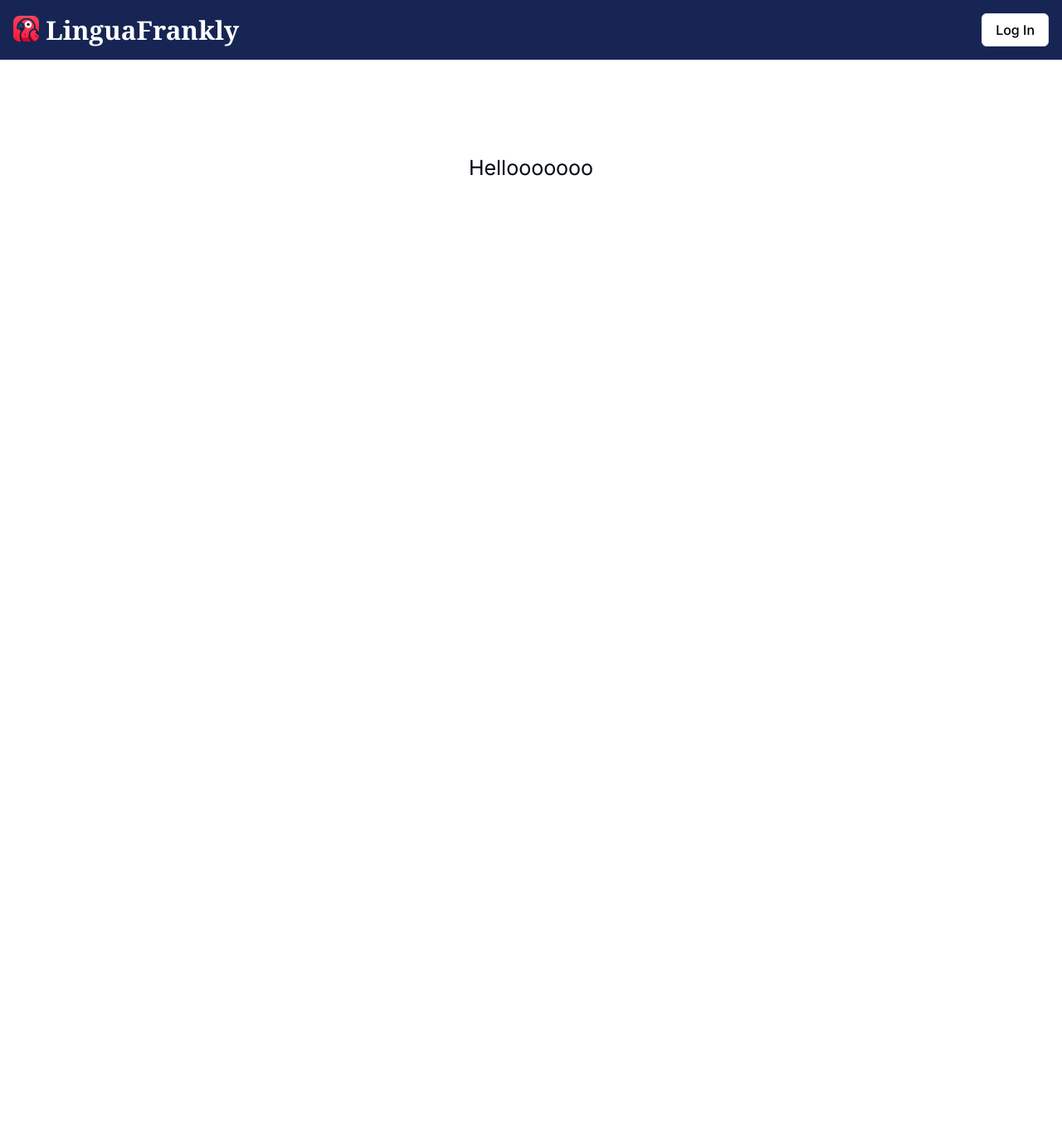
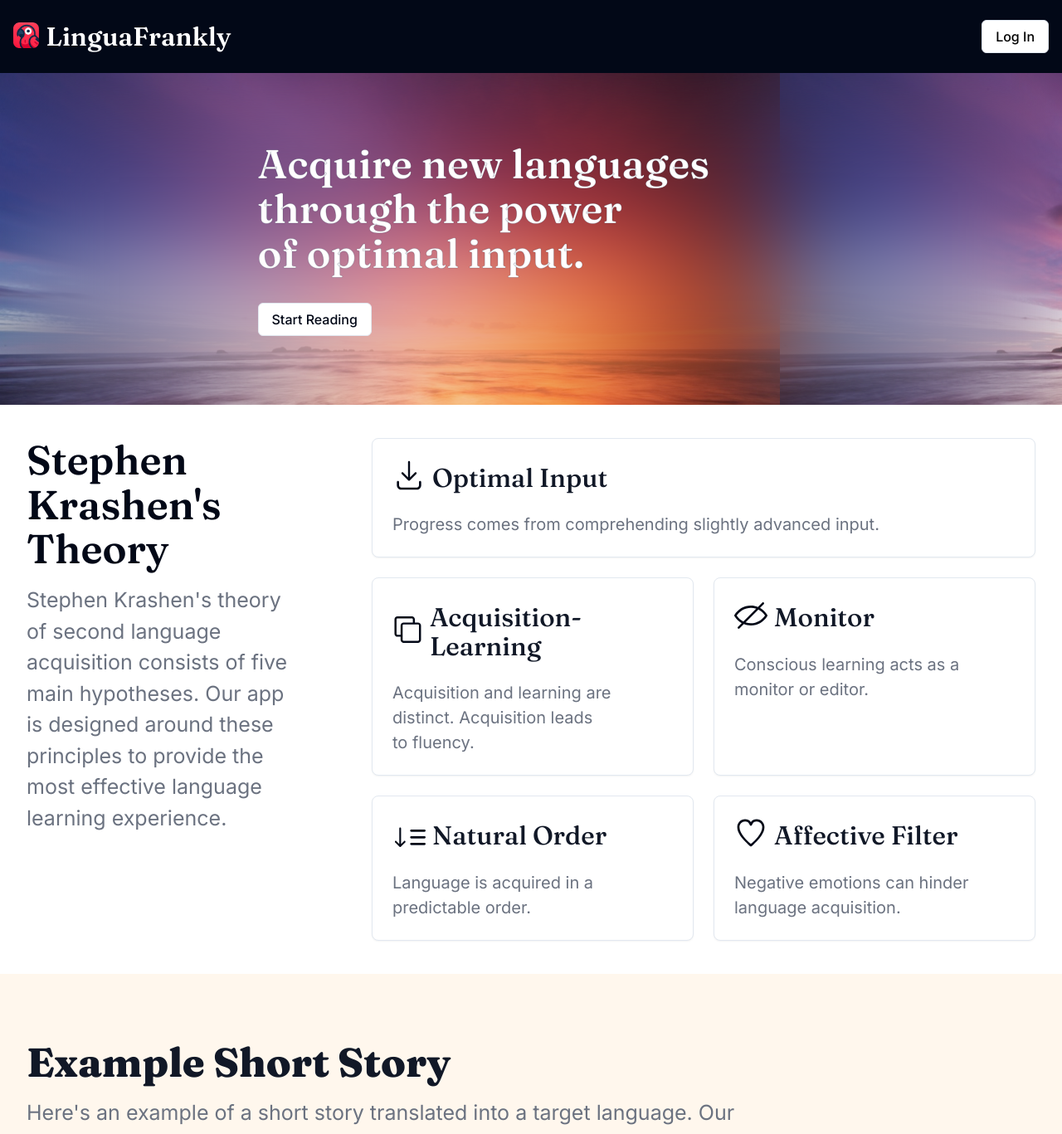
Before and after one commit to taylorsabbag/lingua-frankly, a Next.js app: page / in a window 1280 px wide. Shown: the top 1367 px of the page at 83% size. Before the commit the page ends 888 px from the top, so only its background shows below. Built offline with nearby package versions, Linux system fonts and the light colour scheme; no server answers.

Commit message:
Create marketing landing page.

```diff
--- a/app/layout.tsx
+++ b/app/layout.tsx
@@ -33,7 +33,8 @@ export default function RootLayout({
       <body
         className={cn(
           "min-h-screen bg-background font-sans antialiased",
-          fontSans.variable
+          fontSans.variable,
+          fontSerif.variable
         )}
       >
         <Header />
--- a/app/page.tsx
+++ b/app/page.tsx
@@ -1,7 +1,129 @@
+import { buttonVariants } from "@/components/ui/button";
+import Link from "next/link";
+import { Card, CardHeader, CardContent } from "@/components/ui/card";
+import { DownloadIcon, CopyIcon, EyeNoneIcon, TextAlignBottomIcon, HeartIcon } from "@radix-ui/react-icons";
+
 export default function Home() {
-  return (
-    <main className="flex min-h-screen flex-col items-center justify-between p-24">
-      Hellooooooo
-    </main>
-  );
+	return (
+		<main className="flex flex-col min-h-screen">
+			<div>
+				<div className="hero-wrapper">
+					<div className="hero-box grid place-content-center">
+						<h2>Acquire new languages through the power of optimal input.</h2>
+						<Link
+							href="/auth"
+							className={buttonVariants({
+								variant: "outline",
+								className: "w-fit px-15 bg-opacity-0 border",
+							})}
+						>
+							Start Reading
+						</Link>
+					</div>
+				</div>
+				<section className="py-10 bg-white">
+					<div className="container px-4 mx-auto sm:px-6 lg:px-8">
+						<div className="lg:grid lg:grid-cols-3 lg:gap-8">
+							<div>
+								<h2>Stephen Krashen's Theory</h2>
+								<p className="mt-4 text-lg text-gray-500">
+									Stephen Krashen's theory of second language acquisition
+									consists of five main hypotheses. Our app is designed around
+									these principles to provide the most effective language
+									learning experience.
+								</p>
+							</div>
+							<div className="mt-12 lg:mt-0 lg:col-span-2">
+								<div className="grid grid-cols-2 gap-6">
+                <Card className="col-span-2">
+										<CardHeader className="flex flex-row items-center gap-2">
+                      <DownloadIcon className="size-10 align-baseline" />
+											<h4 className="font-medium text-gray-900">
+												Optimal Input
+											</h4>
+										</CardHeader>
+										<CardContent>
+											<p className="text-base text-gray-500 w-fit">
+												Progress comes from comprehending slightly advanced
+												input.
+											</p>
+										</CardContent>
+									</Card>
+									<Card>
+										<CardHeader className="flex flex-row items-center gap-2">
+                      <CopyIcon className="size-10 align-baseline" />
+                      <h4 className=" font-medium text-gray-900">
+												Acquisition-Learning
+											</h4>
+										</CardHeader>
+										<CardContent>
+											<p className="text-base text-gray-500 w-fit">
+												Acquisition and learning are distinct. Acquisition leads
+												to fluency.
+											</p>
+										</CardContent>
+									</Card>
+									<Card>
+										<CardHeader className="flex flex-row items-center gap-2">
+											<EyeNoneIcon className="size-10 align-baseline" />
+											<h4 className="font-medium text-gray-900">
+												Monitor
+											</h4>
+										</CardHeader>
+										<CardContent>
+											<p className="text-base text-gray-500 w-fit">
+												Conscious learning acts as a monitor or editor.
+											</p>
+										</CardContent>
+									</Card>
+									<Card>
+										<CardHeader className="flex flex-row items-center gap-2">
+											<TextAlignBottomIcon className="size-10 align-baseline" />
+											<h4 className="font-medium text-gray-900">
+												Natural Order
+											</h4>
+										</CardHeader>
+										<CardContent>
+											<p className="text-base text-gray-500 w-fit">
+												Language is acquired in a predictable order.
+											</p>
+										</CardContent>
+									</Card>
+									<Card>
+										<CardHeader  className="flex flex-row items-center gap-2">
+											<HeartIcon className="size-10 align-baseline" />
+											<h4 className="font-medium text-gray-900">
+												Affective Filter
+											</h4>
+										</CardHeader>
+										<CardContent>
+											<p className="text-base text-gray-500 w-fit">
+												Negative emotions can hinder language acquisition.
+											</p>
+										</CardContent>
+									</Card>
+								</div>
+							</div>
+						</div>
+					</div>
+				</section>
+				<section className="py-20 bg-orange-50">
+					<div className="container px-4 mx-auto sm:px-6 lg:px-8">
+						<h2 className="text-3xl font-extrabold text-gray-900">
+							Example Short Story
+						</h2>
+						<p className="mt-4 text-lg text-gray-500">
+							Here's an example of a short story translated into a target language. Our app provides thousands of such stories to help you
+							immerse yourself in the language.
+						</p>
+						<div className="mt-8 bg-white p-6 rounded-lg shadow">
+							<p className="text-lg text-gray-600">
+								[Short story in target language goes here]
+							</p>
+						</div>
+					</div>
+				</section>
+			</div>
+		</main>
+	);
 }
--- a/app/stories/story.tsx
+++ b/app/stories/story.tsx
@@ -17,21 +17,10 @@ export default function Story({ id, content, language, title }) {
 					<CardDescription>{language}</CardDescription>
 				</CardHeader>
 				<CardContent className="line-clamp-3 mb-6">
-					{/* {content} */}
-					Lorem ipsum dolor sit amet consectetur adipisicing elit. Vitae
-					repudiandae minus, qui magnam laborum harum in rem minima dolorum
-					dolorem ducimus commodi autem quis pariatur soluta iste. Odio, obcaecati
-					delectus! Ullam quasi debitis amet autem error corrupti perferendis,
-					repellendus animi libero eos ut deserunt vitae mollitia laborum
-					laudantium nesciunt impedit ipsam? Aliquid asperiores mollitia
-					dignissimos ut voluptatum doloremque esse dicta. Aliquid commodi
-					obcaecati recusandae ad nihil soluta exercitationem, libero consequatur
-					eum, quos ea iste minima alias ipsam earum accusamus perferendis
-					explicabo debitis ab ex molestiae. Assumenda neque dolore deleniti
-					doloribus?
+					{content}
 				</CardContent>
 				{/* <CardFooter className="pb-0">
-					Keywords: {keywords?.length > 0 ? keywords?.join(", ") : "keywords"}
+					Keywords: {keywords}
 				</CardFooter> */}
 			</Card>
 		</Link>
--- a/components/Header.tsx
+++ b/components/Header.tsx
@@ -6,7 +6,7 @@ import { Button } from "@/components/ui/button";
 import { createClient } from "@/utils/supabase/client";
 import { isUserLoggedIn, logout } from "@/app/auth/actions";
 import Image from "next/image";
-import logo from "@/app/LinguaFrankly_icon.png";
+import logo from "@/assets/LinguaFrankly_icon.png";
 
 import { buttonVariants } from "@/components/ui/button";
 
@@ -35,7 +35,7 @@ export default function Header() {
 	}, []);
 
 	return (
-		<header className="flex w-full justify-around sm:justify-between items-center py-4 px-4 mb-4 bg-blue-950 text-white">
+		<header className="flex w-full justify-around sm:justify-between items-center py-6 px-4 bg-foreground text-white">
 			<Link href="/" className="flex gap-2">
 				<Image src={logo} alt="" className="logo" />
 				<h4 className="hidden sm:block">LinguaFrankly</h4>
@@ -50,7 +50,7 @@ export default function Header() {
 							Profile
 						</Link>
 						<form action={logout}>
-							<Button type="submit">Log Out</Button>
+							<Button className={buttonVariants({ variant: "destructive" })} type="submit">Log Out</Button>
 						</form>
 					</>
 				)}
--- a/styles/globals.css
+++ b/styles/globals.css
@@ -90,7 +90,7 @@ body {
   font-size: var(--step-1);
 }
 
-main {
+.main-container {
   width: min(85ch, 100% - 4rem);
   margin-inline: auto;
 }
@@ -123,7 +123,7 @@ h4 {
 p,
 li,
 blockquote:not([class]) {
-  width: clamp(45ch, 50%, 75ch);
+  width: clamp(20ch, 75%, 75ch);
 }
 
 .logo {
@@ -134,3 +134,24 @@ blockquote:not([class]) {
 a {
   @apply text-base;
 }
+
+.hero-wrapper {
+  height: 400px;
+  position: relative;
+  width: 100%;
+  overflow: hidden;
+  background-image: url('../assets/background.jpg');
+}
+
+.hero-box {
+  height: 400px;
+  position: absolute;
+  width: 100%;
+  backdrop-filter: blur(60px);
+}
+
+.hero-box > h2 {
+  color: white;
+  -webkit-text-stroke: 1px rgb(22 37 64 / 0.2);
+  margin-bottom: 2rem;
+}
--- a/tailwind.config.ts
+++ b/tailwind.config.ts
@@ -21,6 +21,7 @@ const config = {
     extend: {
       fontFamily: {
         sans: ["var(--font-sans)", ...fontFamily.sans],
+        serif: ["var(--font-serif)", ...fontFamily.serif],
       },
       fontSize: {
         xs: "var(--step--2)",
```
Also changed, not shown: assets/LinguaFrankly_icon.png (renamed from app/LinguaFrankly_icon.png), assets/background.jpg (added).
